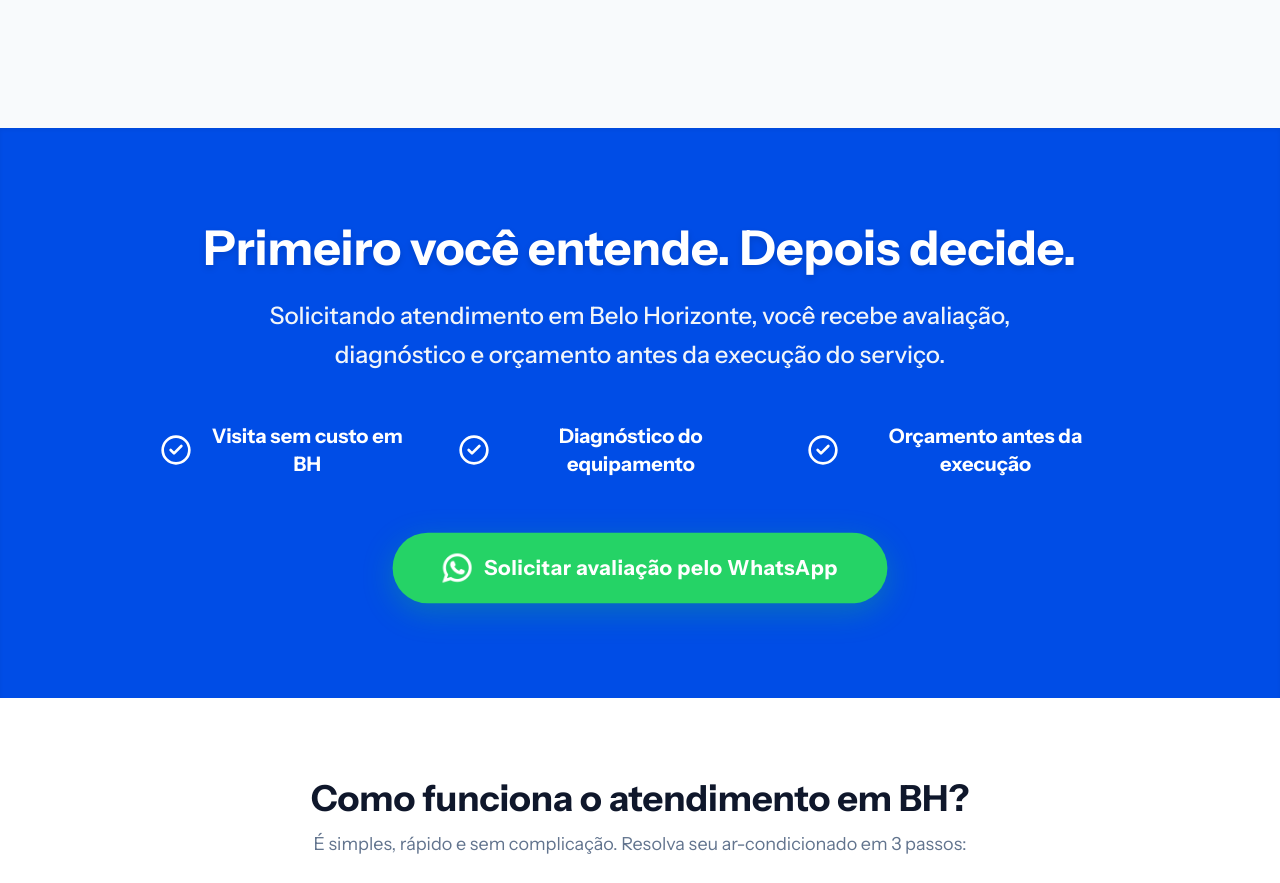
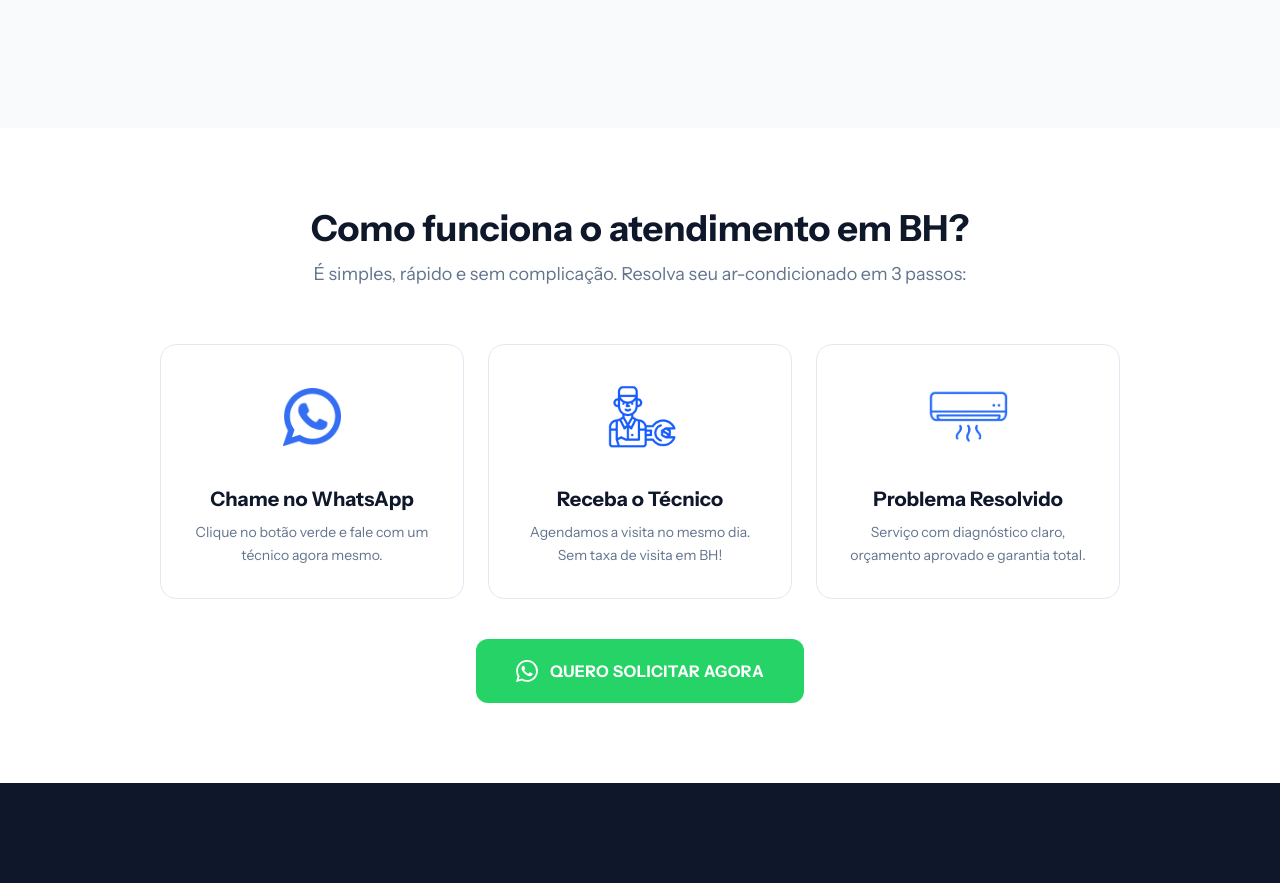
Before and after one commit to t0non/lpSan-cruz, a Next.js app: page / in a window 1280 px wide. Shown: the part 2488-3371 px from the top of the page. Built offline with nearby package versions, Linux system fonts and the light colour scheme.

Commit message:
Optimize SEO to 100%: added metadata, sitemap.ts, robots.ts, and llms.txt

```diff
--- a/src/app/layout.tsx
+++ b/src/app/layout.tsx
@@ -6,11 +6,23 @@ import { businessConfig } from "@/config/business";
 const instrumentSans = Instrument_Sans({ subsets: ["latin"], weight: ["400", "500", "600", "700"] });
 
 export const metadata: Metadata = {
-  title: `${businessConfig.businessName} | Instalação e Manutenção de Ar-Condicionado em BH`,
-  description: "Especialistas em instalação, manutenção e higienização de ar-condicionado em Belo Horizonte (BH). Atendimento residencial e empresarial. Orçamento via WhatsApp!",
-  keywords: "ar condicionado bh, instalação ar condicionado belo horizonte, manutenção ar condicionado bh, climatização comercial, limpar ar condicionado bh, tecnico ar condicionado bh",
+  metadataBase: new URL(businessConfig.websiteUrl),
+  title: {
+    default: `${businessConfig.businessName} | Especialistas em Ar-Condicionado em BH`,
+    template: `%s | ${businessConfig.businessName}`
+  },
+  description: "Instalação, manutenção preventiva e higienização de ar-condicionado em Belo Horizonte (BH). Atendimento residencial e empresarial. Sem taxa de visita. Orçamento via WhatsApp!",
+  keywords: ["ar condicionado bh", "instalação ar condicionado belo horizonte", "manutenção ar condicionado bh", "higienização de ar condicionado", "climatização comercial", "tecnico ar condicionado bh", "conserto ar condicionado bh", "pmoc bh"],
+  authors: [{ name: businessConfig.ownerName }],
+  creator: businessConfig.businessName,
+  publisher: businessConfig.businessName,
+  formatDetection: {
+    email: false,
+    address: false,
+    telephone: false,
+  },
   alternates: {
-    canonical: "https://sancruzclimatizacao.com.br",
+    canonical: "/",
   },
   icons: {
     icon: [
@@ -19,12 +31,38 @@ export const metadata: Metadata = {
     apple: "/images/logo.png",
     shortcut: "/images/logo.png",
   },
+  robots: {
+    index: true,
+    follow: true,
+    googleBot: {
+      index: true,
+      follow: true,
+      'max-video-preview': -1,
+      'max-image-preview': 'large',
+      'max-snippet': -1,
+    },
+  },
   openGraph: {
+    type: "website",
+    locale: "pt_BR",
+    url: "/",
+    siteName: businessConfig.businessName,
     title: `${businessConfig.businessName} | Especialistas em Ar-Condicionado em BH`,
-    description: "Instalação e manutenção de ar-condicionado em Belo Horizonte. Isenção de taxa de visita para BH. Fale com a gente no WhatsApp!",
-    locale: 'pt_BR',
-    type: 'website',
-    images: [{ url: "https://sancruzclimatizacao.com.br/images/logo.png" }],
+    description: "Instalação, manutenção preventiva e higienização de ar-condicionado em Belo Horizonte (BH). Atendimento rápido sem taxa de visita.",
+    images: [
+      {
+        url: "/images/hero_ac_tech.jpg",
+        width: 1200,
+        height: 630,
+        alt: "Técnico da San'cruz Climatização realizando manutenção em ar-condicionado em Belo Horizonte",
+      }
+    ],
+  },
+  twitter: {
+    card: "summary_large_image",
+    title: `${businessConfig.businessName} | Ar-Condicionado em BH`,
+    description: "Instalação, manutenção e higienização de ar-condicionado em Belo Horizonte (BH).",
+    images: ["/images/hero_ac_tech.jpg"],
   }
 };
 
--- a/src/app/page.tsx
+++ b/src/app/page.tsx
@@ -327,41 +327,6 @@ export default function Home() {
           </div>
         </section>
 
-        {/* OFERTA */}
-        <section className="py-24 bg-corporate-800 text-white shadow-inner">
-          <div className="max-w-5xl mx-auto px-4 sm:px-6 lg:px-8 text-center">
-            <h2 className="text-4xl md:text-5xl font-extrabold mb-6 text-white drop-shadow-md">
-              Primeiro você entende. <span className="text-corporate-300">Depois decide.</span>
-            </h2>
-            <p className="text-xl md:text-2xl font-medium text-slate-100 max-w-3xl mx-auto mb-12 leading-relaxed">
-              Solicitando atendimento em Belo Horizonte, você recebe avaliação, diagnóstico e orçamento antes da execução do serviço.
-            </p>
-
-            <div className="flex flex-col md:flex-row justify-center gap-8 md:gap-12 mb-14">
-              <div className="flex items-center justify-center gap-3">
-                <CheckCircle2 className="text-whatsapp-400 w-8 h-8 shrink-0" />
-                <span className="text-lg md:text-xl font-bold">Visita sem custo em BH</span>
-              </div>
-              <div className="flex items-center justify-center gap-3">
-                <CheckCircle2 className="text-whatsapp-400 w-8 h-8 shrink-0" />
-                <span className="text-lg md:text-xl font-bold">Diagnóstico do equipamento</span>
-              </div>
-              <div className="flex items-center justify-center gap-3">
-                <CheckCircle2 className="text-whatsapp-400 w-8 h-8 shrink-0" />
-                <span className="text-lg md:text-xl font-bold">Orçamento antes da execução</span>
-              </div>
-            </div>
-
-            <a
-              href={getWhatsAppLink("Olá! Gostaria de solicitar uma avaliação sem compromisso.")}
-              target="_blank" rel="noopener noreferrer"
-              className="inline-flex items-center justify-center gap-3 bg-whatsapp-500 text-white px-8 md:px-12 py-5 rounded-full text-lg md:text-xl font-extrabold tracking-wide hover:bg-whatsapp-600 transition-all hover:scale-105 shadow-[0_8px_30px_rgb(34,197,94,0.3)] animate-heartbeat hover:animate-none"
-            >
-              <Image src="/images/icone do whatsapp.png" alt="WhatsApp" width={28} height={28} className="brightness-0 invert object-contain" />
-              Solicitar avaliação pelo WhatsApp
-            </a>
-          </div>
-        </section>
 
 
         {/* HOW IT WORKS */}
--- /dev/null
+++ b/src/app/robots.ts
@@ -0,0 +1,12 @@
+import { MetadataRoute } from 'next'
+import { businessConfig } from '@/config/business'
+
+export default function robots(): MetadataRoute.Robots {
+  return {
+    rules: {
+      userAgent: '*',
+      allow: '/',
+    },
+    sitemap: `${businessConfig.websiteUrl}/sitemap.xml`,
+  }
+}
--- /dev/null
+++ b/src/app/sitemap.ts
@@ -0,0 +1,15 @@
+import { MetadataRoute } from 'next'
+import { businessConfig } from '@/config/business'
+
+export default function sitemap(): MetadataRoute.Sitemap {
+  const baseUrl = businessConfig.websiteUrl;
+
+  return [
+    {
+      url: baseUrl,
+      lastModified: new Date(),
+      changeFrequency: 'weekly',
+      priority: 1,
+    }
+  ]
+}
--- a/src/config/business.ts
+++ b/src/config/business.ts
@@ -5,6 +5,7 @@ export const businessConfig = {
   whatsapp: "553191647343", // Somente números para link
   instagram: "@sancruzclimatizacao", // Placeholder se houver
   email: "contato@sancruzclimatizacao.com.br",
+  websiteUrl: "https://lp-san-cruz.vercel.app",
   city: "Belo Horizonte e Região",
   serviceAreas: ["Belo Horizonte", "Contagem", "Betim", "Nova Lima", "Região Metropolitana"],
   address: "Atendimento em domicílio e empresas",
```
Also changed, not shown: public/llms.txt (added).
